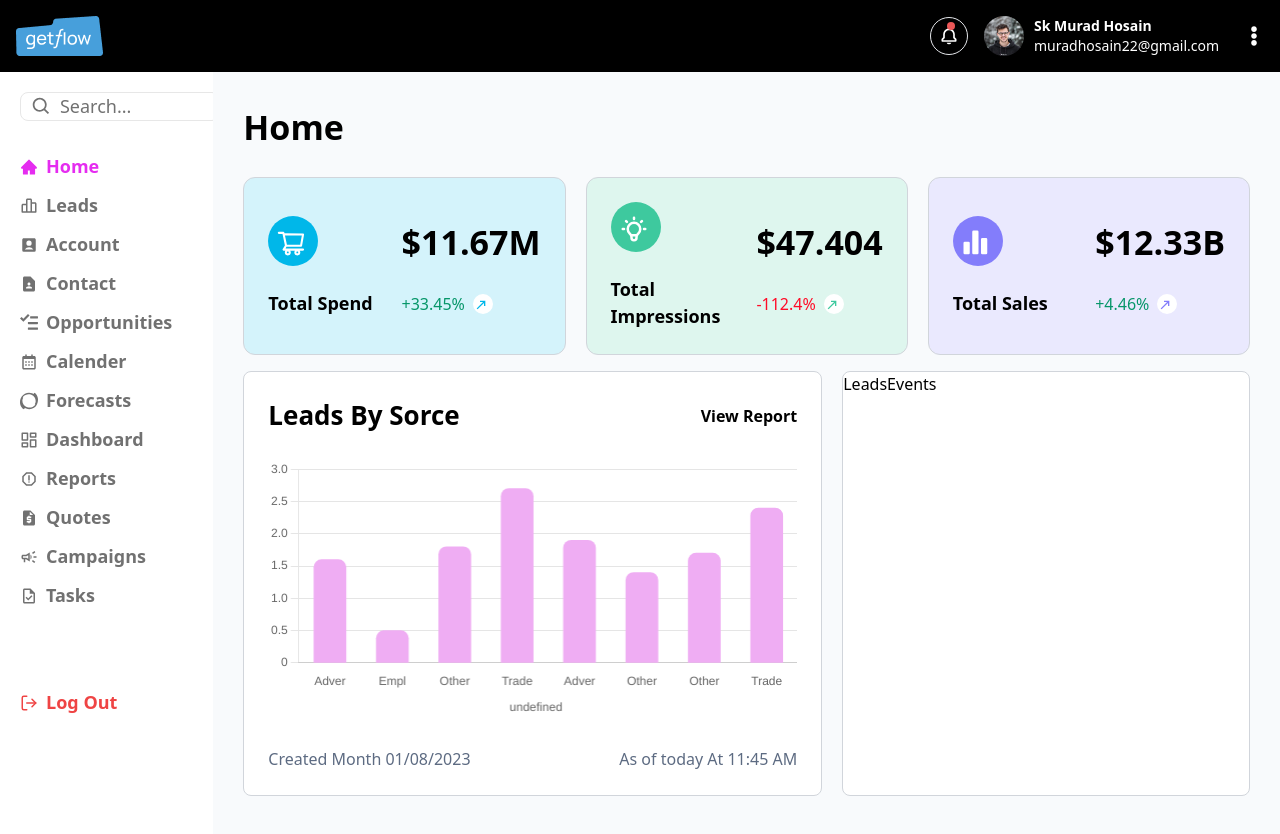
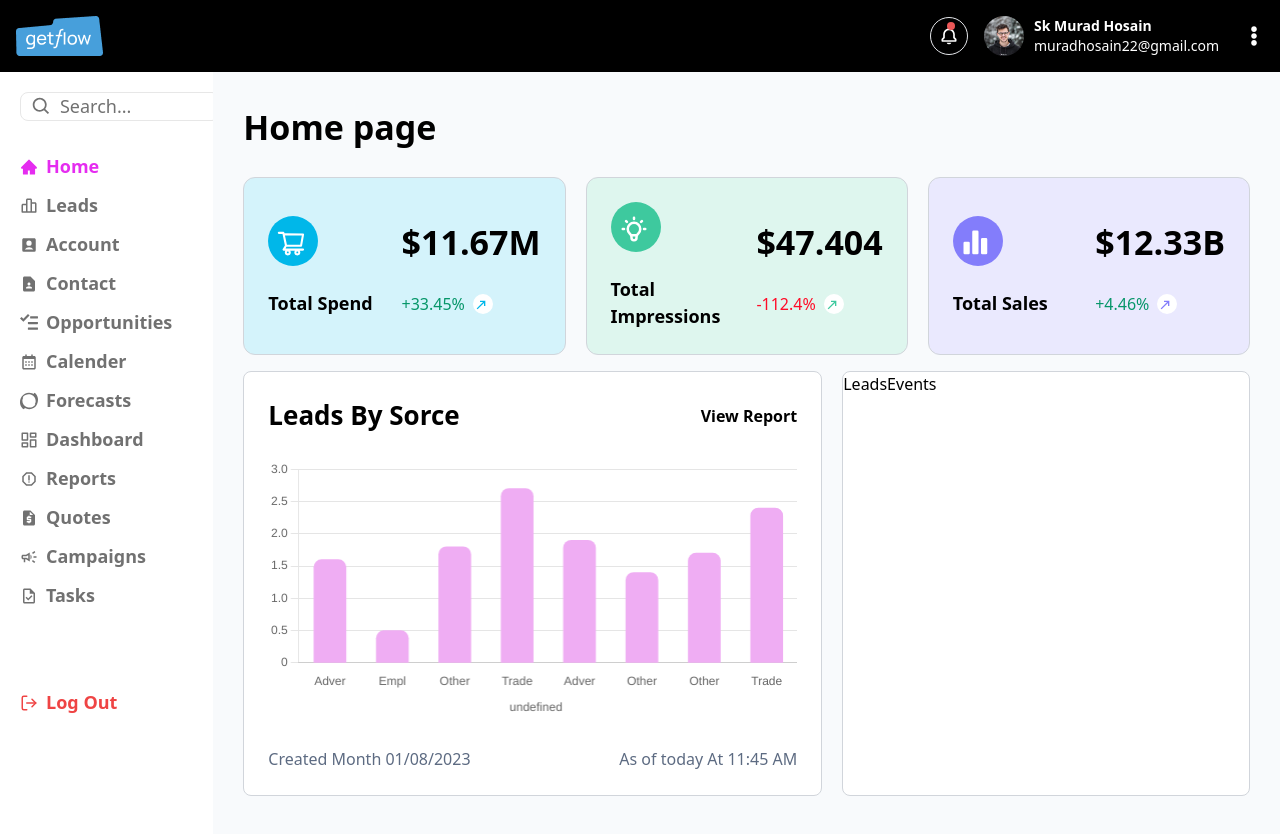
Before and after one commit to intelligentdive/CRM-GetFlow-frontend, a React (Vite) app: page / in a window 1280 px wide. Shown: the top 834 px of the page. Built offline with nearby package versions, Linux system fonts and the light colour scheme.

Commit message:
home page add

```diff
--- a/src/Pages/Home/Home.jsx
+++ b/src/Pages/Home/Home.jsx
@@ -6,7 +6,7 @@ import LeadsScoreChart from "./LeadsScoreChart";
 const Home = () => {
     return (
         <div>
-            <h1 className="lg:text-[34px] md:text-[30px] text-[24px] font-semibold">Home</h1>
+            <h1 className="lg:text-[34px] md:text-[30px] text-[24px] font-semibold">Home page</h1>
             <HomeTabs></HomeTabs>
 
             <div className="grid md:grid-cols-12 grid-cols-1 gap-5 mt-4">
```
